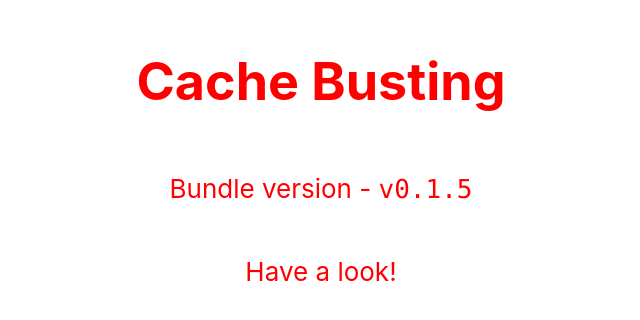
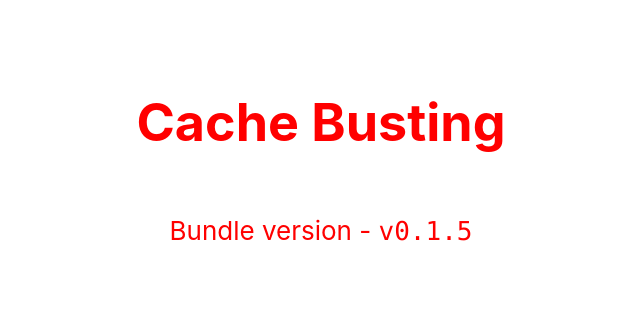
Before and after one commit to janavishah922/Cache-busting, a React (Create React App) app: page / in a window 1280 px wide. Shown: the part 236-556 px from the top of the page, without its empty margins (319-959 px from the left). Built offline with nearby package versions, Linux system fonts and the light colour scheme; the HTML template or start-up script is replaced by a standard one.

Commit message:
cachestorage

```diff
--- a/package.json
+++ b/package.json
@@ -1,12 +1,8 @@
 {
   "name": "cache-busting-example",
   "version": "0.1.5",
-  "repository": {
-    "type": "git",
-    "url": "git@github.com:flexdinesh/cache-busting-example.git"
-  },
   "license": "MIT",
-  "author": "Dineshkumar Pandiyan <flexdinesh@gmail.com>",
+  "author": "Janavi Shah",
   "dependencies": {
     "react": "^16.8.6",
     "react-dom": "^16.8.6",
--- a/src/App.js
+++ b/src/App.js
@@ -19,7 +19,6 @@ class App extends Component {
                 <p>
                   Bundle version - <code>v{global.appVersion}</code>
                 </p>
-                <p>Have a look!</p>
               </header>
             </div>
           );
--- a/src/CacheBuster.js
+++ b/src/CacheBuster.js
@@ -1,10 +1,9 @@
 import React from 'react';
 import packageJson from '../package.json';
 global.appVersion = packageJson.version;
-console.log(global.appVersion)
-console.log(packageJson.version)
 // version from response - first param, local version second param
 const semverGreaterThan = (versionA, versionB) => {
+
   const versionsA = versionA.split(/\./g);
 
   const versionsB = versionB.split(/\./g);
@@ -12,6 +11,7 @@ const semverGreaterThan = (versionA, versionB) => {
     const a = Number(versionsA.shift());
 
     const b = Number(versionsB.shift());
+
     // eslint-disable-next-line no-continue
     if (a === b) continue;
     // eslint-disable-next-line no-restricted-globals
@@ -26,17 +26,15 @@ class CacheBuster extends React.Component {
     this.state = {
       loading: true,
       isLatestVersion: false,
-      refreshCacheAndReload: () => {
+
+      refreshCacheAndReload: async() => {
         console.log('Clearing cache and hard reloading...')
 
         if (caches) {
-          // Service worker cache should be cleared with caches.delete()
           caches.keys().then(async function(names) {
             await Promise.all(names.map(name => caches.delete(name)));
             });
         }
-
-        // delete browser cache and hard reload
         window.location.reload();
       }
     };
@@ -48,7 +46,8 @@ class CacheBuster extends React.Component {
       .then((meta) => {
         const latestVersion = meta.version;
         const currentVersion = global.appVersion;
-        console.log(latestVersion, currentVersion)
+        console.log("metaVersion", latestVersion)
+        console.log("currentVersion", currentVersion)
         const shouldForceRefresh = semverGreaterThan(latestVersion, currentVersion);
         if (shouldForceRefresh) {
           console.log(`We have a new version - ${latestVersion}. Should force refresh`);
```
